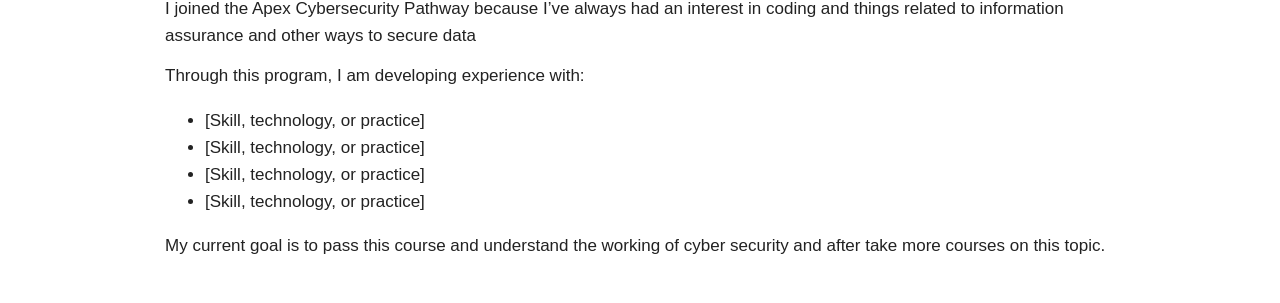
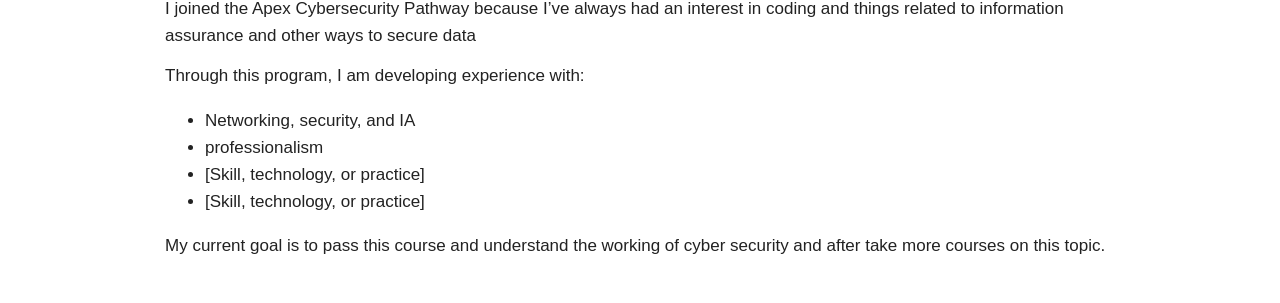
Before and after one commit to 0ysterfish/APEX-portfolio, a Jekyll site: the page built from index.md, in a window 1280 px wide. Shown: the part 510-813 px from the top of the page. Built offline with Jekyll 4.4.1, drawn with Linux system fonts in a browser that asks for light colours.

Commit message:
index edits

```diff
--- a/index.md
+++ b/index.md
@@ -19,8 +19,8 @@ I joined the Apex Cybersecurity Pathway because I've always had an interest in c
 
 Through this program, I am developing experience with:
 
-- [Skill, technology, or practice]
-- [Skill, technology, or practice]
+- Networking, security, and IA
+- professionalism
 - [Skill, technology, or practice]
 - [Skill, technology, or practice]
 
```
